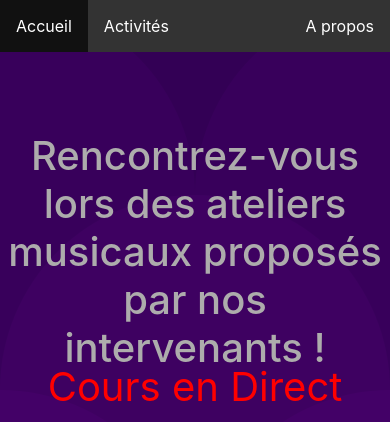
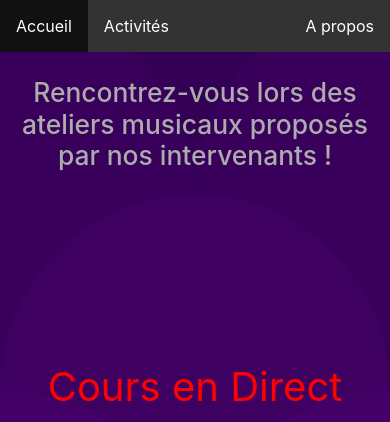
Before and after one commit to ThomasFr45/Hackathon1, a React (Create React App) app: page /teachers in a window 390 px wide. Shown: the top 422 px of the page. Built offline with nearby package versions, Linux system fonts and the light colour scheme.

Commit message:
Should be able to build

```diff
--- a/src/App.css
+++ b/src/App.css
@@ -66,8 +66,9 @@ li a:hover {
 }
 
 @media (max-width: 700px) {
-  .banniere {
-    font-size: 0.75em;
+  .banniere-h1 {
+    font-size: 1.65em;
+    padding-top: 25px;
   }
 }
 
--- a/src/components/Teachers.jsx
+++ b/src/components/Teachers.jsx
@@ -32,17 +32,12 @@ const Teachers = () => {
               setSearch(e.target.value);
             }}
           />
-          {MockData.filter((val) => {
-            if (search === "") {
-              return val;
-            } else if (
-              val.first_name?.toLowerCase().includes(search.toLowerCase()) ||
-              val.last_name?.toLowerCase().includes(search.toLowerCase()) ||
-              val.music?.toLowerCase().includes(search.toLowerCase())
-            ) {
-              return val;
-            }
-          }).map((user) => (
+          {MockData.filter((val) => (
+            search === "" ? val : (val.first_name?.toLowerCase().includes(search.toLowerCase()) ||
+            val.last_name?.toLowerCase().includes(search.toLowerCase()) ||
+            val.music?.toLowerCase().includes(search.toLowerCase()) ? val : null)
+            )
+          ).map((user) => (
             <div className="teacherCard">
               <div className="teacherContent">
                 <div>
```
